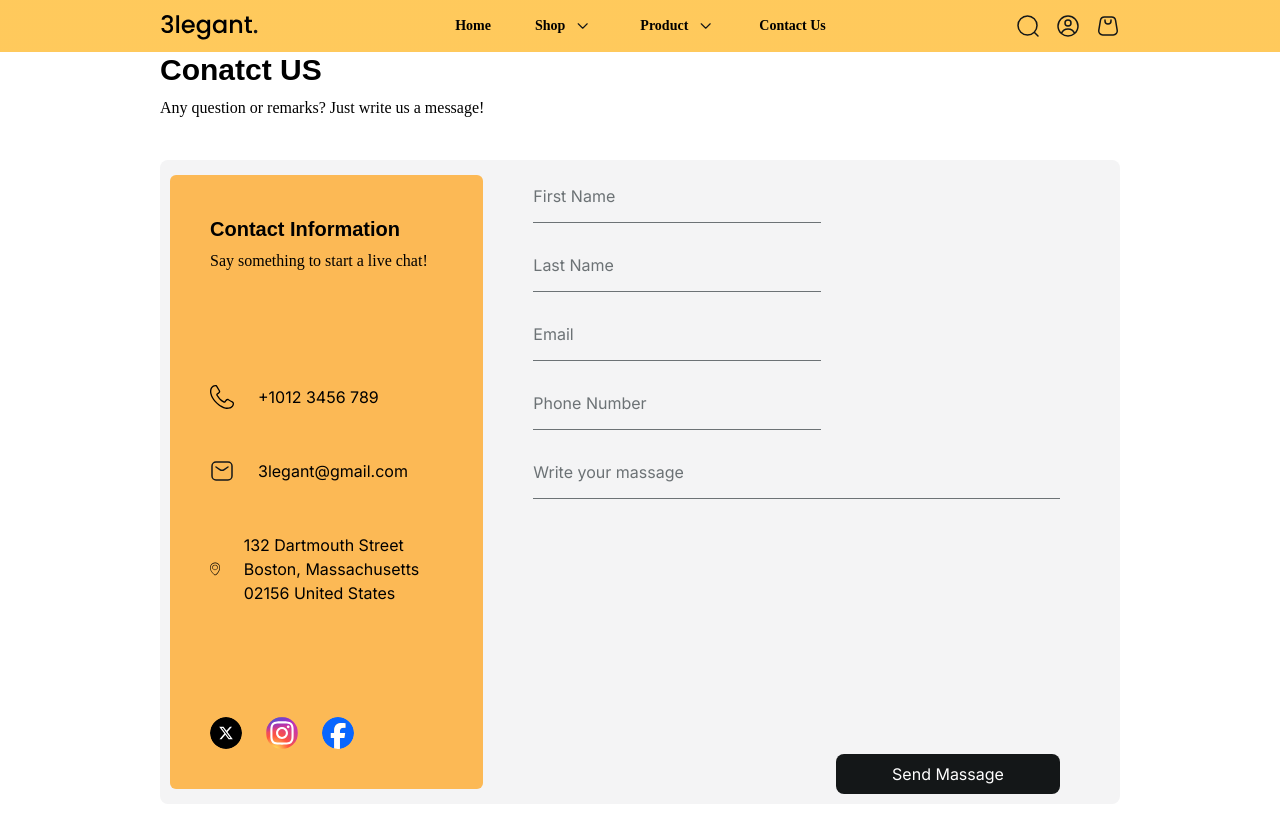
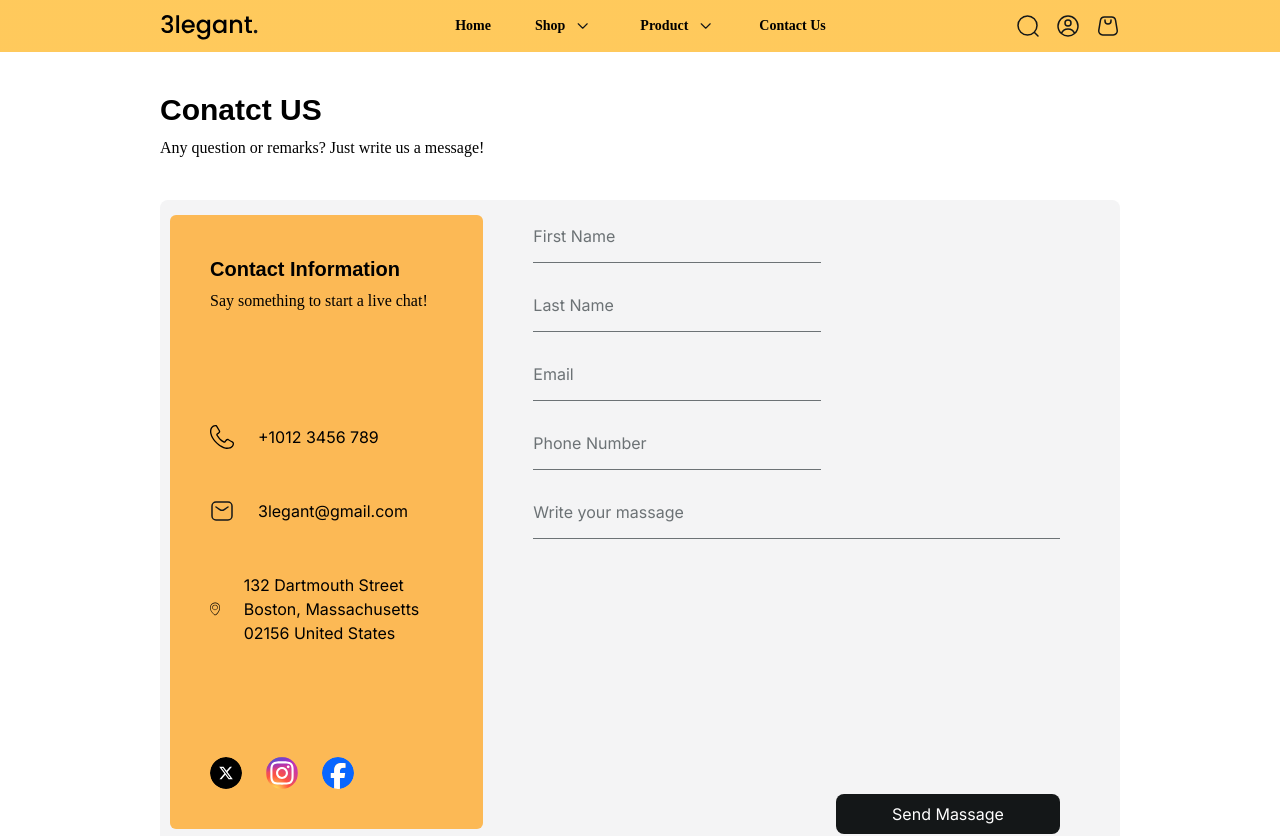
Before and after one commit to ParsaBordbar/3legant-Shopping, a Next.js app: page /contact in a window 1280 px wide. Shown: the top 836 px of the page. Built offline with nearby package versions, Linux system fonts and the light colour scheme; a web font is replaced by a local one.

Commit message:
added styles

```diff
--- a/src/app/contact/page.tsx
+++ b/src/app/contact/page.tsx
@@ -4,7 +4,7 @@ import ContactFormComponent from "@/components/contactForm";
 const ContactUs = () => {
 
   return (
-    <div className="w-full px-40 flex flex-col gap-10 ">
+    <div className="w-full mt-10 px-40 flex flex-col gap-10 ">
       <div className="flex flex-col self-start gap-2">
         <h1 className="font-bold text-3xl sec-font">Conatct US</h1>
         <p className="primary-font">
```
